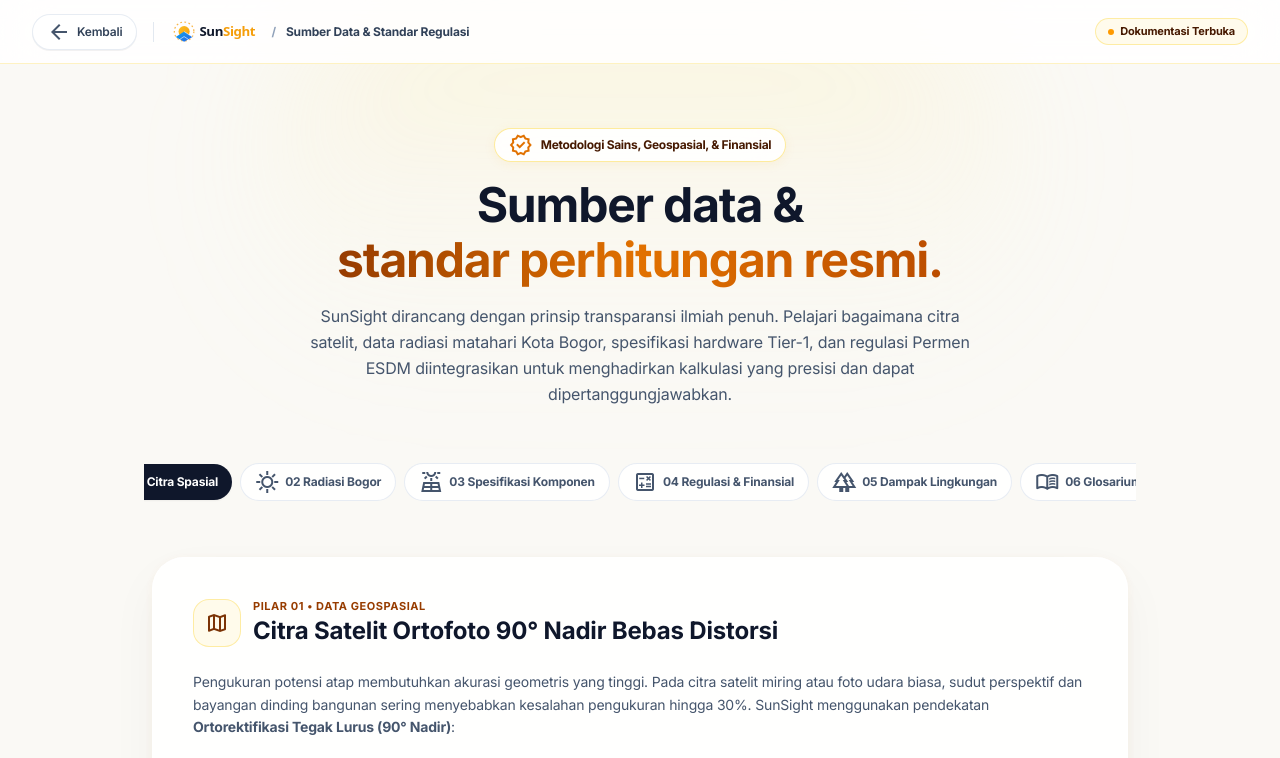
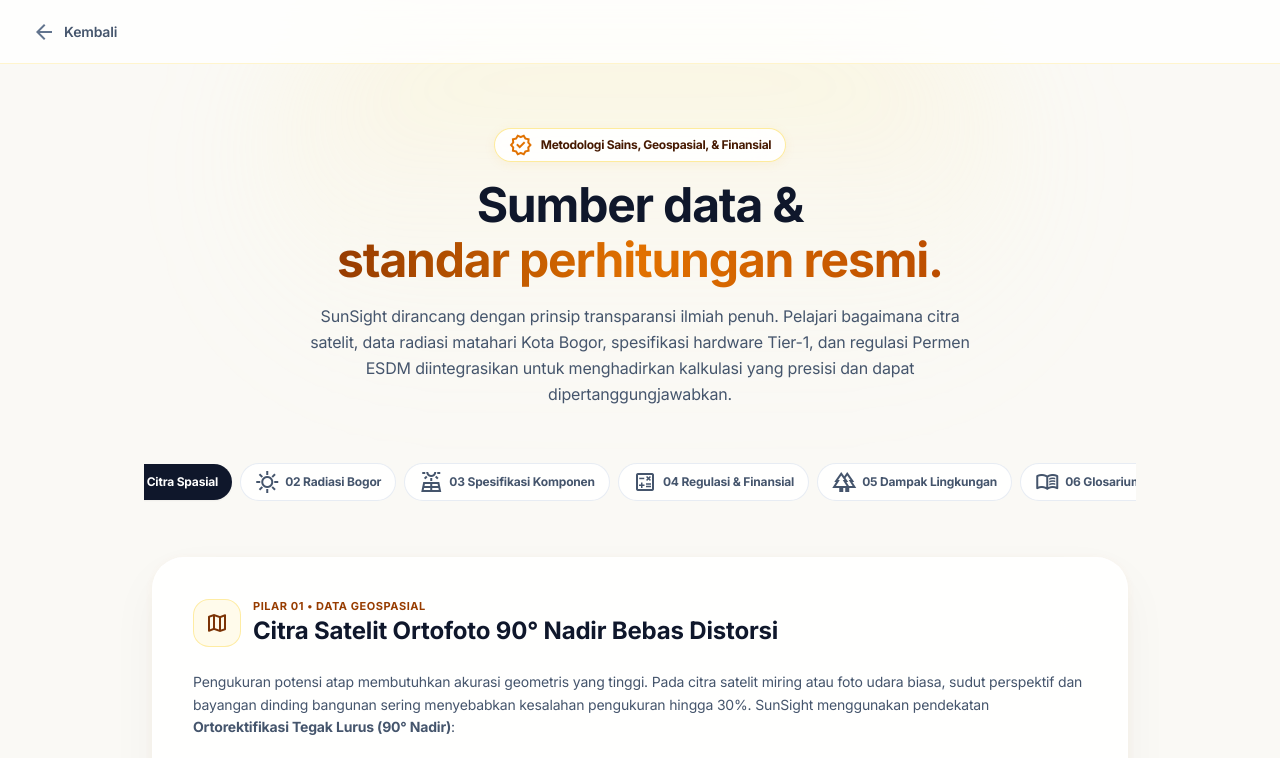
Before and after one commit to akumasihmau/sunsight, a Next.js app in the folder fe/: page /methodology in a window 1280 px wide. Shown: the top 758 px of the page. Built offline with nearby package versions, Linux system fonts and the light colour scheme.

Commit message:
style(fe): simplify methodology header to borderless back button and remove logo and badges

```diff
--- a/fe/src/app/methodology/page.tsx
+++ b/fe/src/app/methodology/page.tsx
@@ -1,7 +1,6 @@
 "use client";
 
 import React, { useState } from "react";
-import Link from "next/link";
 import { useRouter } from "next/navigation";
 import { SunnyMascot } from "@/components/mascot/SunnyMascot";
 
@@ -31,46 +30,19 @@ export default function MethodologyPage() {
       {/* Radiant Soft Glow Ambient Glows */}
       <div className="absolute top-0 left-1/2 -translate-x-1/2 w-[750px] h-[380px] bg-gradient-to-b from-amber-200/25 via-amber-100/10 to-transparent rounded-full blur-3xl pointer-events-none" />
 
-      {/* Header Bar: Bersih, Cukup Tombol Back di Sebelah Kiri Tanpa Tombol Studio */}
-      <header className="sticky top-0 z-40 bg-white/85 backdrop-blur-xl border-b border-amber-200/50 px-4 sm:px-8 h-16 flex items-center justify-between">
-        <div className="flex items-center gap-3 sm:gap-4">
-          {/* Tombol Back Dinamis ke Halaman Sebelumnya */}
+      {/* Header Bar: Bersih, Cukup Tombol Back Tanpa Kontainer / Border */}
+      <header className="sticky top-0 z-40 bg-white/80 backdrop-blur-xl border-b border-amber-200/40 px-4 sm:px-8 h-14 sm:h-16 flex items-center">
         <button
           type="button"
           onClick={handleGoBack}
-            className="h-9 px-3.5 rounded-full bg-white hover:bg-slate-50 border border-slate-200/80 text-xs font-semibold text-slate-700 hover:text-amber-950 transition flex items-center gap-1.5 shadow-2xs cursor-pointer group"
+          className="inline-flex items-center gap-2 text-xs sm:text-sm font-semibold text-slate-600 hover:text-slate-900 transition-colors cursor-pointer group p-1 -ml-1"
           title="Kembali ke halaman sebelumnya"
         >
-            <span className="material-symbols-outlined text-[17px] group-hover:-translate-x-0.5 transition-transform text-slate-600 group-hover:text-amber-700">
+          <span className="material-symbols-outlined text-[20px] group-hover:-translate-x-1 transition-transform text-slate-500 group-hover:text-slate-900">
             arrow_back
           </span>
           <span>Kembali</span>
         </button>
-
-          <span className="w-px h-5 bg-slate-200" />
-
-          {/* Logo & Judul Halaman */}
-          <div className="flex items-center gap-2.5">
-            <Link href="/" className="flex items-center group" title="SunSight Beranda">
-              {/* eslint-disable-next-line @next/next/no-img-element */}
-              <img src="/logo.svg" alt="SunSight" className="h-6 sm:h-7 w-auto object-contain" />
-            </Link>
-            <span className="hidden md:inline-block text-xs font-bold text-slate-400 font-title">
-              /
-            </span>
-            <span className="hidden md:inline-block text-xs font-bold text-slate-700 font-title truncate">
-              Sumber Data &amp; Standar Regulasi
-            </span>
-          </div>
-        </div>
-
-        {/* Sisi Kanan: Badge Status Transparan Bersih (Tanpa Tombol Studio) */}
-        <div className="flex items-center gap-2">
-          <span className="inline-flex items-center gap-1.5 px-3 py-1 rounded-full bg-amber-50/90 text-amber-950 text-[11px] font-bold border border-amber-200/70 font-code-metric">
-            <span className="w-1.5 h-1.5 rounded-full bg-amber-500" />
-            Dokumentasi Terbuka
-          </span>
-        </div>
       </header>
 
       {/* Hero Headline Section */}
--- a/fe/src/app/profile/page.tsx
+++ b/fe/src/app/profile/page.tsx
@@ -415,9 +415,6 @@ export default function ProfilePage() {
                       Transparansi metodologi ilmiah &amp; regulasi resmi
                     </p>
                   </div>
-                  <span className="px-2.5 py-1 rounded-full bg-amber-50 text-amber-900 border border-amber-200/70 text-[10px] font-bold">
-                    Dokumentasi Terbuka
-                  </span>
                 </div>
 
                 <p className="text-xs text-slate-600 leading-relaxed mb-4">
```
Lines whose indentation alone changed are shown as unchanged.
